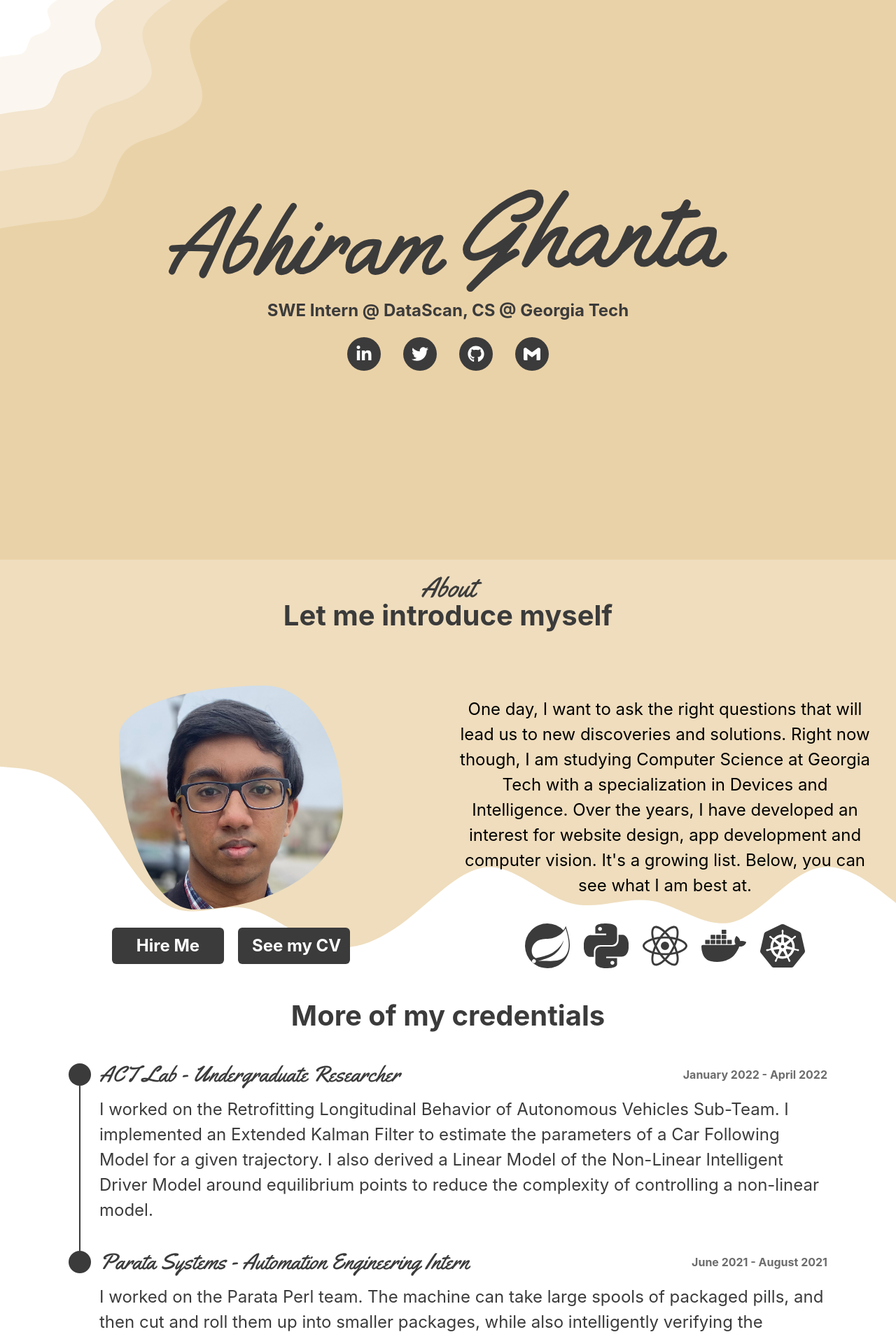
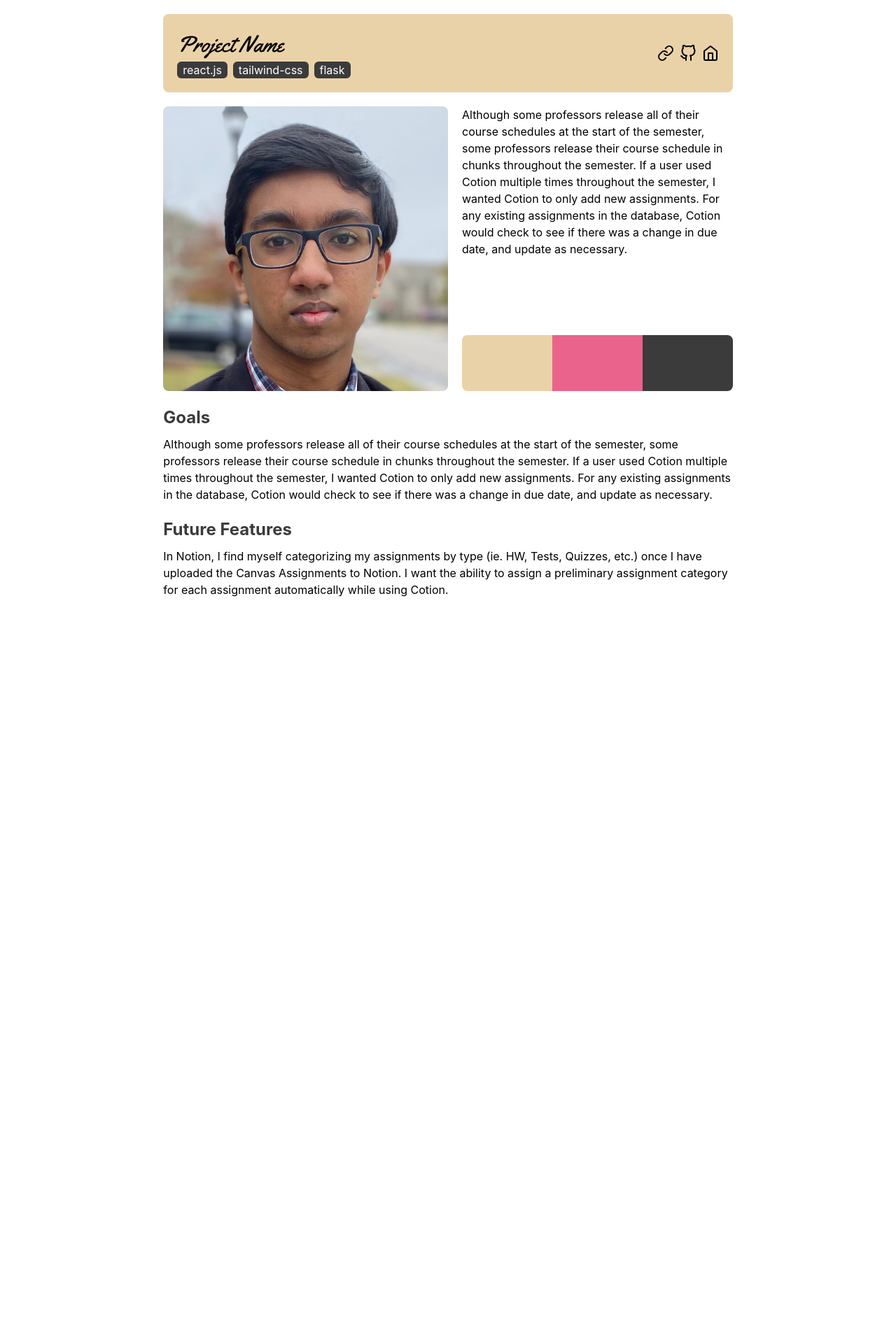
Before and after one commit to abhiramg2021/portfolio, a React (Create React App) app: page / in a window 1280 px wide. Shown: the top 1914 px of the page at 70% size. After the commit the page ends 895 px from the top, so only its background shows below. Built offline with nearby package versions, Linux system fonts and the light colour scheme.

Commit message:
basic projectPage

```diff
--- a/package.json
+++ b/package.json
@@ -7,10 +7,14 @@
     "@testing-library/react": "^13.3.0",
     "@testing-library/user-event": "^13.5.0",
     "babel-plugin-macros": "^3.1.0",
+    "fs": "0.0.1-security",
     "react": "^18.2.0",
     "react-dom": "^18.2.0",
     "react-icons": "^4.4.0",
+    "react-markdown": "^8.0.3",
     "react-scripts": "5.0.1",
+    "rehype-raw": "^6.1.1",
+    "remark-gfm": "^3.0.1",
     "tailwindcss": "^1.9.6",
     "web-vitals": "^2.1.4"
   },
--- a/src/App.js
+++ b/src/App.js
@@ -2,7 +2,9 @@ import { useState } from "react";
 import About from "./components/About";
 import Contact from "./components/Contact";
 import Home from "./components/Home";
+import Md from "./components/Md";
 import Popup from "./components/Popup";
+import { ProjectPage } from "./components/ProjectPage";
 import Projects from "./components/Projects";
 
 function App() {
@@ -24,15 +26,17 @@ function App() {
 
   return (
     <div className="App w-screen overflow-hidden">
-      {displayProject(showToggle)}
-      <Home />
+      {/* {displayProject(showToggle)} */}
+      {/* <Home />
       <About />
       <Projects
         setShowToggle={setShowToggle}
         setScrollY={setScrollY}
         setProject={setProject}
       />
-      <Contact />
+      <Contact /> */}
+
+      <ProjectPage />
     </div>
   );
 }
--- /dev/null
+++ b/src/blogs/projects/Cotion.md
@@ -0,0 +1,15 @@
+## Goals
+
+Although some professors release all of their course schedules at the start of
+the semester, some professors release their course schedule in chunks throughout
+the semester. If a user used Cotion multiple times throughout the semester, I
+wanted Cotion to only add new assignments. For any existing assignments in the
+database, Cotion would check to see if there was a change in due date, and
+update as necessary.
+
+## Future Features
+
+In Notion, I find myself categorizing my assignments by type (ie. HW, Tests,
+Quizzes, etc.) once I have uploaded the Canvas Assignments to Notion. I want the
+ability to assign a preliminary assignment category for each assignment
+automatically while using Cotion.
--- /dev/null
+++ b/src/components/Md.js
@@ -0,0 +1,21 @@
+import { useEffect, useState } from "react";
+import ReactMarkdown from "react-markdown";
+import gfm from "remark-gfm";
+
+const Md = () => {
+  const [content, setContent] = useState("");
+
+  useEffect(() => {
+    fetch("Page.md")
+      .then((res) => res.text())
+      .then((text) => setContent(text));
+  }, []);
+
+  return (
+    <ReactMarkdown remarkPlugins={[gfm]}>
+      *React-Markdown* now supports ~strikethrough~. Thanks to gfm plugin.
+    </ReactMarkdown>
+  );
+};
+
+export default Md;
--- a/src/components/Position.js
+++ b/src/components/Position.js
@@ -1,4 +1,4 @@
-const Position = ({ dontShow, company, position, date, summary }) => {
+const Position = ({ dontShow, company, position, date }) => {
   const showLine = () => {
     if (!dontShow) return <div className="position-edge mx-auto bg-black" />;
   };
@@ -9,16 +9,14 @@ const Position = ({ dontShow, company, position, date, summary }) => {
         {showLine()}
       </div>
       <div className="position-detail">
-        <div className="position-headers flex flex-wrap items-center justify-between">
+        <div className="position-headers flex flex-col">
           <div className="position-title font-yellowtail text-ms text-black">
-            {company} - {position}
+            {position} @ {company}
           </div>
           <div className="position-date w-full text-xs font-bold text-gray md:w-auto">
             {date}
           </div>
         </div>
-
-        <div className="position-detail pt-2 text-s text-black">{summary}</div>
       </div>
     </div>
   );
--- /dev/null
+++ b/src/components/ProjectPage.js
@@ -0,0 +1,95 @@
+import { useEffect, useState } from "react";
+import { FiGithub, FiHome, FiLink } from "react-icons/fi";
+import ReactMarkdown from "react-markdown";
+import Cotion from "../media/Cotion.gif";
+import profile from "../media/profile.png";
+export const ProjectPage = () => {
+  const renderTextWithLinks = (text) => {
+    let out = [];
+
+    let parEnd = text.search("\\)");
+    let braceStart, braceEnd, displayText, parStart, url, link;
+    while (parEnd !== -1) {
+      console.log(text);
+      braceStart = text.search("\\[");
+      braceEnd = text.search("\\]");
+      parStart = text.search("\\(");
+      parEnd = text.search("\\)");
+
+      if (parEnd === -1) break;
+
+      displayText = text.slice(braceStart + 1, braceEnd);
+      url = text.slice(parStart + 1, parEnd);
+
+      link = <a href={url}>{displayText}</a>;
+
+      out.push(text.slice(0, braceStart));
+      out.push(link);
+
+      text = text.slice(parEnd + 1, text.length);
+    }
+
+    out.push(text);
+
+    return out;
+  };
+
+  const [post, setPost] = useState("");
+
+  useEffect(() => {
+    import("../blogs/projects/Cotion.md")
+      .then((res) => {
+        fetch(res.default)
+          .then((res) => res.text())
+          .then((res) => setPost(res))
+          .catch((err) => console.log(err));
+      })
+      .catch((err) => console.log(err));
+  });
+
+  return (
+    <div className=" mx-auto flex min-h-screen w-2/3 max-w-screen-lg flex-col items-baseline p-5">
+      <div className="header flex w-full justify-between rounded-lg bg-beige-800 p-5">
+        <div className="header_left">
+          <div className="project_name font-yellowtail text-ms">
+            Project Name
+          </div>
+          <div className="tags flex space-x-2">
+            <div className="tag">react.js</div>
+            <div className="tag">tailwind-css</div>
+            <div className="tag">flask</div>
+          </div>
+        </div>
+
+        <div className="header_right flex items-center space-x-2 text-s">
+          <FiLink />
+          <FiGithub />
+          <FiHome />
+        </div>
+      </div>
+      <div className="dynamic-content flex space-x-5 py-5">
+        <img className="gif w-1/2 rounded-lg" src={profile} alt=""></img>
+        <div className="dynamic-content-subcontainer flex w-1/2 flex-col justify-between">
+          <div>
+            Although some professors release all of their course schedules at
+            the start of the semester, some professors release their course
+            schedule in chunks throughout the semester. If a user used Cotion
+            multiple times throughout the semester, I wanted Cotion to only add
+            new assignments. For any existing assignments in the database,
+            Cotion would check to see if there was a change in due date, and
+            update as necessary.
+          </div>
+          <div className="colorBar flex h-20 w-full place-items-stretch">
+            <div className="w-full rounded-l-lg bg-beige-800"></div>
+            <div className="w-full bg-highlight"></div>
+            <div className="w-full  rounded-r-lg bg-black"></div>
+          </div>
+        </div>
+      </div>
+
+      <div className="static-markdown">
+        <ReactMarkdown>{post}</ReactMarkdown>
+      </div>
+    </div>
+  );
+};
--- a/src/components/Projects.js
+++ b/src/components/Projects.js
@@ -36,6 +36,9 @@ const Projects = ({ setShowToggle, setScrollY, setProject }) => {
       <div className="content">
         <div className="title">Projects</div>
         <div className="subtitle">Where my free time goes</div>
+        <div className="text-s">
+          Hover on each project to see more, click on it to find out even more.
+        </div>
 
         <div className="project-pics grid gap-4 pt-20 md:grid-cols-2 lg:grid-cols-3">
           {projs.map((project, i) => {
--- a/src/components/Resume.js
+++ b/src/components/Resume.js
@@ -8,8 +8,11 @@ const Resume = () => {
     <div className="Resume mx-10 max-w-screen-md lg:mx-20 lg:max-w-screen-lg">
       <div className="content p-2">
         <div className="subtitle pt-10">More of my credentials</div>
+        <div className="text-s">
+          Click on a circle to learn more about my work.
+        </div>
 
-        <div className="positions flex flex-col justify-center space-y-8 pt-10">
+        <div className="positions flex flex-col items-start justify-center space-y-8 pt-10">
           {companies.map((company, i) => (
             <Position
               company={company}
--- a/src/jobs.json
+++ b/src/jobs.json
@@ -1,11 +1,13 @@
 {
+  "Datascan": {
+    "duration": "June 2022 - August 2022",
+    "position": "Software Engineering Intern"
+  },
   "ACT Lab": {
-    "summary": "I worked on the Retrofitting Longitudinal Behavior of Autonomous Vehicles Sub-Team. I implemented an Extended Kalman Filter to estimate the parameters of a Car Following Model for a given trajectory. I also derived a Linear Model of the Non-Linear Intelligent Driver Model around equilibrium points to reduce the complexity of controlling a non-linear model.",
     "duration": "January 2022 - April 2022",
     "position": "Undergraduate Researcher"
   },
   "Parata Systems": {
-    "summary": "I worked on the Parata Perl team. The machine can take large spools of packaged pills, and then cut and roll them up into smaller packages, while also intelligently verifying the contents of each pouch using contour detection. I compiled 6 weeks worth of test data and interpreted it using tools such as correlation matrices and pivot tables using Excel. Then, I was able to provide valuable insights on the most common errors and their causes. Acting on my findings, I designed an add-on kit for the Parata Perl that controlled the rate at which medicine spools unwind into the machine to address our most common errors.",
     "duration": "June 2021 - August 2021",
     "position": "Automation Engineering Intern"
   }
--- a/src/style/index.css
+++ b/src/style/index.css
@@ -15,9 +15,25 @@ body {
   -webkit-font-smoothing: antialiased;
   -moz-osx-font-smoothing: grayscale;
 }
-
+/*
+.gif {
+  width: 20em;
+  height: 20em;
+} */
 section {
   @apply relative min-h-screen;
+}
+
+h2 {
+  @apply pb-2 text-s font-bold text-black;
+}
+
+p {
+  @apply pb-5;
+}
+
+.tag {
+  @apply rounded-md bg-black px-2 text-white;
 }
 
 .title {
@@ -81,33 +97,13 @@ section {
   width: 17em;
   height: 17em;
   padding: 0.5rem;
-  animation: project-breathe infinite 4s;
-  animation-direction: alternate;
+  border-radius: 2em;
   @apply transition object-cover duration-300;
 }
 
 .project-pic:hover {
   @apply cursor-pointer opacity-75;
 }
-
-.r0 {
-  border-radius: 30% 70% 70% 30% / 30% 30% 70% 70%;
-}
-
-.r1 {
-  border-radius: 72% 28% 81% 19% / 25% 59% 41% 75%;
-}
-
-.r2 {
-  border-radius: 40% 60% 60% 40% / 38% 49% 51% 62%;
-}
-
-@keyframes project-breathe {
-  to {
-    border-radius: 2em;
-  }
-}
-
 /* POPUP */
 
 .popup-container {
```
Also changed, not shown: src/media/Cotion.gif (added), 1 other file (tests, documents, lock files or other folders).
